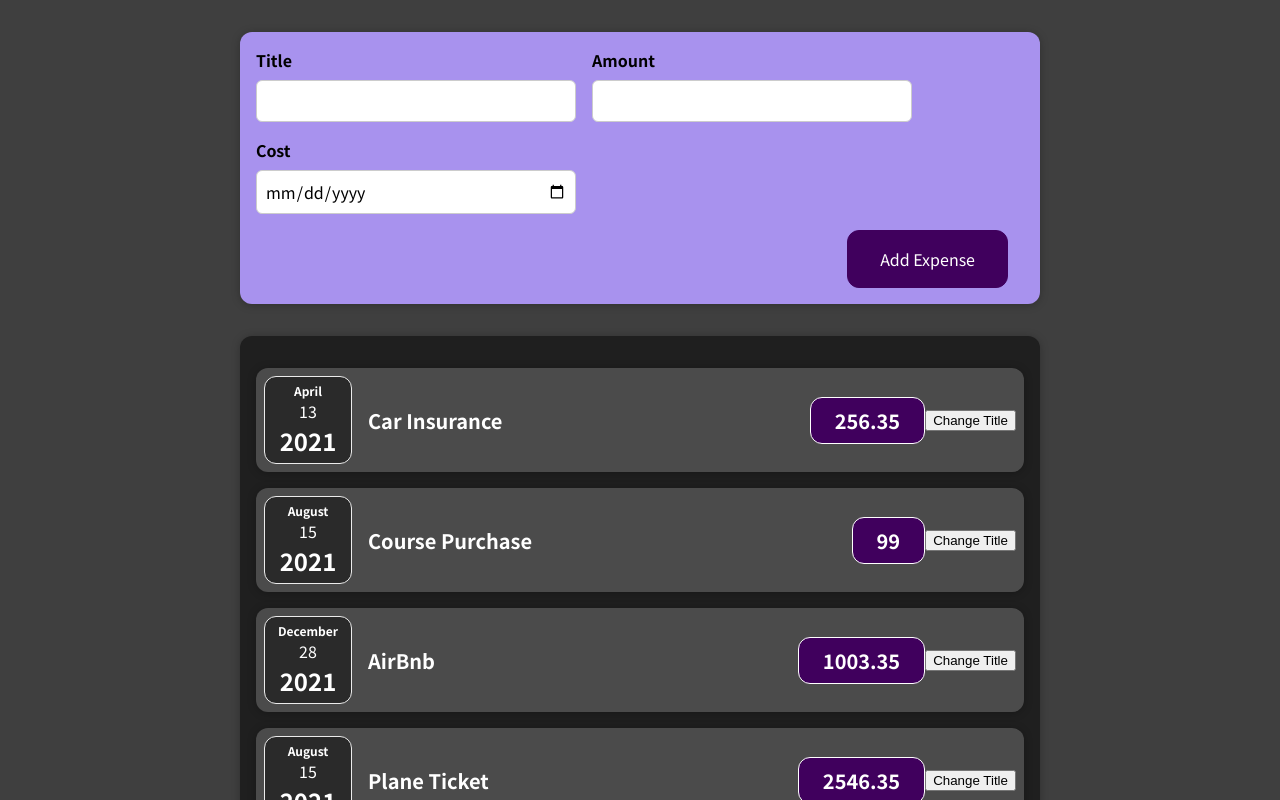
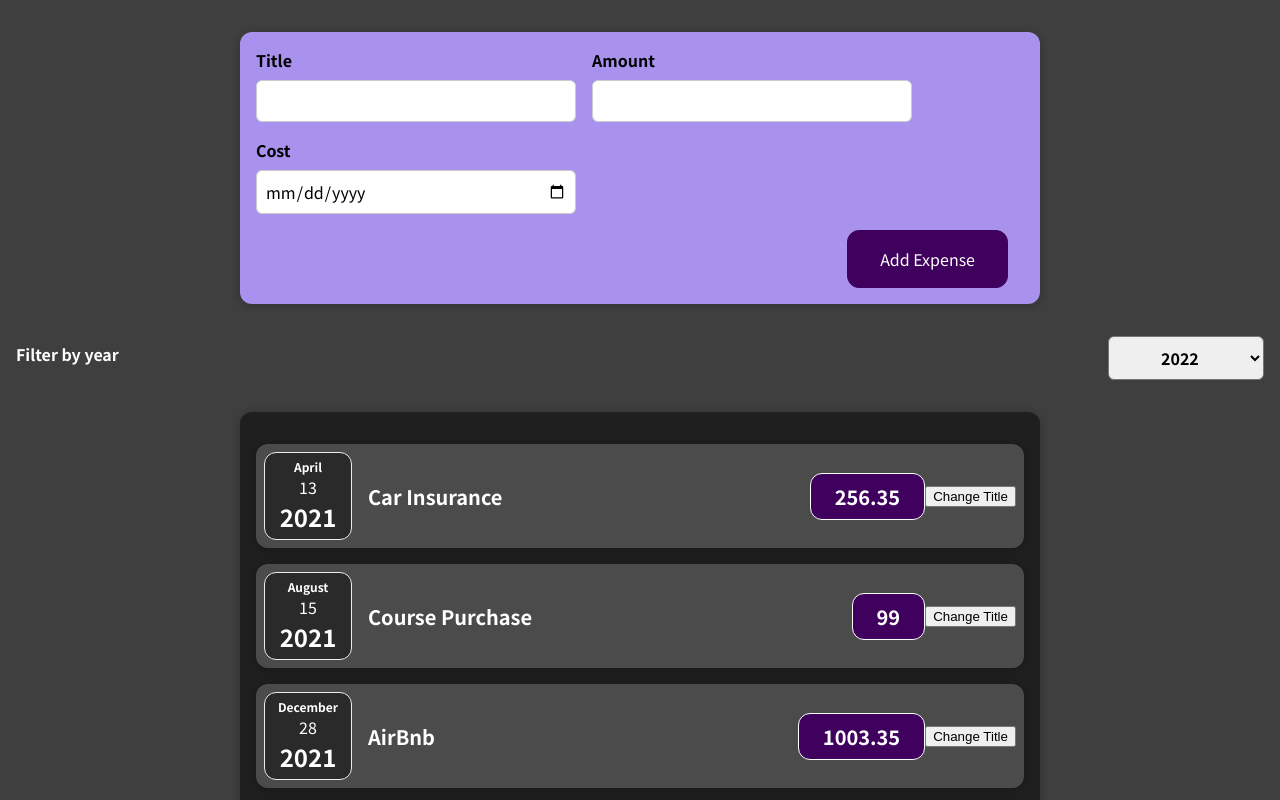
Before and after one commit to Basbarius/reactCourseProjects, a React (Create React App) app in the folder expense-tracker/: page / in a window 1280 px wide. Shown: the top 800 px of the page. Built offline with nearby package versions, Linux system fonts and the light colour scheme.

Commit message:
child to component communication

```diff
--- a/expense-tracker/src/App.js
+++ b/expense-tracker/src/App.js
@@ -7,10 +7,16 @@ function App() {
     {id: 'e2',title: "Course Purchase", amount: 99, date: new Date(2021, 7, 15)},
     {id: 'e3',title: "AirBnb", amount: 1003.35, date: new Date(2021, 11, 28)},
     {id: 'e4',title: "Plane Ticket", amount: 2546.35, date: new Date(2021, 7, 15)},
-  ]
+  ];
+
+  const addExpenseHandler = (expense) => {
+    console.log('In App.js');
+    console.log(expense);
+  };
+
   return (
     <div className="App">
-      <NewExpense />
+      <NewExpense onAddExpense={addExpenseHandler}/>
       <Expenses expenses={expenses}/>
     </div>
   );
--- a/expense-tracker/src/components/expenses/Expenses.js
+++ b/expense-tracker/src/components/expenses/Expenses.js
@@ -1,17 +1,28 @@
-import React from 'react'
+import React, { useState } from 'react'
 import ExpenseItem from './ExpenseItem'
+import ExpensesFilter from './ExpensesFilter'
 import Card from '../ui/Card'
 import './Expenses.css'
 
 const Expenses = (props) => {
     const expenses = props.expenses
+    const [enteredFilterYear, setEnteredFilterYear] = useState('');
+
+    const onFilterHandler = (filterYear) => {
+        setEnteredFilterYear(filterYear);
+        console.log(enteredFilterYear);
+    };
+
     return (
+        <div>
+            <ExpensesFilter onFilter={onFilterHandler}/>
             <Card className="expenses">
                 <ExpenseItem title={expenses[0].title} amount={expenses[0].amount} date={expenses[0].date} />
                 <ExpenseItem title={expenses[1].title} amount={expenses[1].amount} date={expenses[1].date} />
                 <ExpenseItem title={expenses[2].title} amount={expenses[2].amount} date={expenses[2].date} />
                 <ExpenseItem title={expenses[3].title} amount={expenses[3].amount} date={expenses[3].date} />
             </Card>
+        </div>
     )
 }
 
--- /dev/null
+++ b/expense-tracker/src/components/expenses/ExpensesFilter.css
@@ -0,0 +1,24 @@
+.expenses-filter {
+    color: white;
+    padding: 0 1rem;
+  }
+
+  .expenses-filter__control {
+    display: flex;
+    width: 100%;
+    align-items: center;
+    justify-content: space-between;
+    margin: 1rem 0;
+  }
+
+  .expenses-filter label {
+    font-weight: bold;
+    margin-bottom: 0.5rem;
+  }
+
+  .expenses-filter select {
+    font: inherit;
+    padding: 0.5rem 3rem;
+    font-weight: bold;
+    border-radius: 6px;
+  }
--- /dev/null
+++ b/expense-tracker/src/components/expenses/ExpensesFilter.js
@@ -0,0 +1,25 @@
+import React from 'react';
+
+import './ExpensesFilter.css';
+
+const ExpensesFilter = (props) => {
+  const handleFilter = (e) => {
+    props.onFilter(e.target.value);
+  }
+
+  return (
+    <div className='expenses-filter'>
+      <div className='expenses-filter__control'>
+        <label>Filter by year</label>
+        <select onChange={handleFilter}>
+          <option value='2022'>2022</option>
+          <option value='2021'>2021</option>
+          <option value='2020'>2020</option>
+          <option value='2019'>2019</option>
+        </select>
+      </div>
+    </div>
+  );
+};
+
+export default ExpensesFilter;
--- a/expense-tracker/src/components/newExpense/ExpenseForm.js
+++ b/expense-tracker/src/components/newExpense/ExpenseForm.js
@@ -2,7 +2,7 @@ import React, { useState } from 'react'
 
 import './ExpenseForm.css';
 
-const ExpenseForm = () => {
+const ExpenseForm = (props) => {
     const [userInput, setUserInput] = useState({
         enteredTitle: '',
         enteredAmount: '',
@@ -18,21 +18,40 @@ const ExpenseForm = () => {
         });
     }
 
+    const submitHandler = (event) => {
+        event.preventDefault();
+
+        const expenseData = {
+            title: userInput.enteredTitle,
+            amount: userInput.enteredAmount,
+            date: new Date(userInput.enteredDate)
+        };
+
+        props.onSaveExpenseData(expenseData);
+        setUserInput({
+            enteredTitle: '',
+            enteredAmount: '',
+            enteredDate: ''
+        });
+    }
+
 
     return (
-        <form>
+        <form onSubmit={submitHandler}>
             <div className="new-expense_controls">
                 <div className="new-expense_control">
                     <label>Title</label>
-                    <input type="text" name="enteredTitle" onChange={inputChangeHandler}/>
+                    <input type="text" name="enteredTitle" value={userInput.enteredTitle} onChange={inputChangeHandler}/>
                 </div>
                 <div className="new-expense_control">
                     <label>Amount</label>
-                    <input type="number" min="0.01" step="0.01" name="enteredAmount" onChange={inputChangeHandler}/>
+                    <input type="number" min="0.01" step="0.01"
+                        name="enteredAmount" value={userInput.enteredAmount} onChange={inputChangeHandler}/>
                 </div>
                 <div className="new-expense_control">
                     <label>Cost</label>
-                    <input type="date" min="2019-01-01" max="2022-12-31" name="enteredDate" onChange={inputChangeHandler}/>
+                    <input type="date" min="2019-01-01" max="2022-12-31"
+                        name="enteredDate" value={userInput.enteredDate} onChange={inputChangeHandler}/>
                 </div>
             </div>
             <div className="new-expense_actions">
--- a/expense-tracker/src/components/newExpense/NewExpense.js
+++ b/expense-tracker/src/components/newExpense/NewExpense.js
@@ -5,10 +5,18 @@ import ExpenseForm from './ExpenseForm'
 
 import './NewExpense.css'
 
-const NewExpense = () => {
+const NewExpense = (props) => {
+    const saveExpenseDataHandler = (enteredExpenseData) => {
+        const expenseData = {
+            ...enteredExpenseData,
+            id: Math.random().toString()
+        };
+        props.onAddExpense(expenseData);
+    };
+
     return (
         <Card className="new-expense">
-            <ExpenseForm />
+            <ExpenseForm onSaveExpenseData={saveExpenseDataHandler}/>
         </Card>
     )
 }
```
Lines whose indentation alone changed are shown as unchanged.
